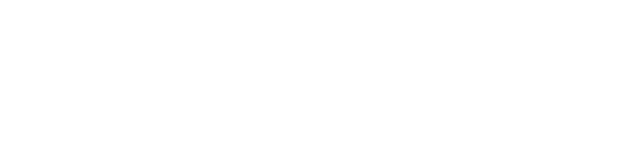
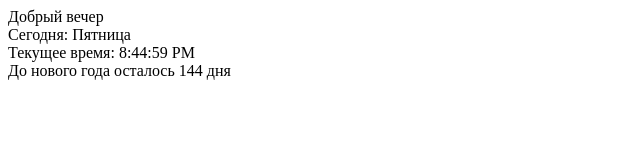
Before and after one commit to Pro100JlUDiN/evolution, a plain HTML site: page lesson12_2/index.html in a window 1280 px wide. Shown: the whole page, without its empty margins (0-640 px from the left). Drawn offline with Linux system fonts and the light colour scheme.

Commit message:
12 урок 2 часть

```diff
--- a/lesson12_2/index.html
+++ b/lesson12_2/index.html
@@ -1,5 +1,5 @@
 <!DOCTYPE html>
-<html lang="en">
+<html lang="ru">
 <head>
     <meta charset="UTF-8">
     <meta name="viewport" content="width=device-width, initial-scale=1.0">
--- a/lesson12_2/script/script.js
+++ b/lesson12_2/script/script.js
@@ -1 +1,104 @@
 "use strict";
+function qlity(){
+    // let block = document.createElement("div");
+    // let ourScript = document.querySelector("script");
+
+    // document.body.insertBefore(block, ourScript);
+
+    let date = new Date();
+
+    // выбор приветствия
+    function choiceGreeting(){
+        let block = document.createElement("div");
+        let ourScript = document.querySelector("script");
+
+        document.body.insertBefore(block, ourScript);
+
+        let hoursNow = date.getHours();
+        const greeting = ["Доброй ночи", "Доброе утро", "Добрый день", "Добрый вечер"];
+
+        if(hoursNow <= 5){
+            document.body.insertBefore(block, ourScript);
+            block.textContent = greeting[0];
+        }else if(hoursNow > 5 && hoursNow <= 12){
+            document.body.insertBefore(block, ourScript);
+            block.textContent = greeting[1];
+        }else if(hoursNow > 12 && hoursNow <= 17){
+            document.body.insertBefore(block, ourScript);
+            block.textContent = greeting[2];
+        }else{
+            document.body.insertBefore(block, ourScript);
+            block.textContent = greeting[3];
+        }
+    }
+    choiceGreeting();
+
+    // выбор дня недели
+    function choiceWeek(){
+        let block = document.createElement("div");
+        let ourScript = document.querySelector("script");
+
+        document.body.insertBefore(block, ourScript);
+
+        const week = ["Воскресенье", "Понедельник", "Вторник", "Среда", "Четверг", "Пятница", "Суббота"];
+
+        let dayOfWeek = date.getDay();
+        document.body.insertBefore(block, ourScript);
+        block.textContent = `Сегодня: ${week[dayOfWeek]}`;
+    }
+    choiceWeek();
+
+    // вывод времени
+    function choiceTime(){
+        let block = document.createElement("div");
+        let ourScript = document.querySelector("script");
+
+        document.body.insertBefore(block, ourScript);
+
+        let timeNow = date.toLocaleTimeString("en");
+        document.body.insertBefore(block, ourScript);
+        block.textContent = `Текущее время: ${timeNow}`;
+    }
+    choiceTime();
+    // таймер
+    function countTimer(deadline){
+        let dateStop = new Date(deadline).getTime(),
+            dateNow = new Date().getTime(),
+            timeRemaining = (dateStop - dateNow) / 1000,
+            seconds =  Math.floor(timeRemaining % 60),
+            minutes = Math.floor((timeRemaining / 60) % 60),
+            hours =  Math.floor(timeRemaining / 60 / 60),
+            days =  Math.floor((timeRemaining / 60 / 60) / 24);
+
+            return days;
+
+
+    }
+    countTimer();
+
+    // вывод сколько дней осталось до нового года
+    function howManyDays(){
+        let block = document.createElement("div");
+        let ourScript = document.querySelector("script");
+
+        document.body.insertBefore(block, ourScript);
+
+        const toNewYear = countTimer("1 january 2020");
+
+        if(toNewYear % 10 === 1){
+            document.body.insertBefore(block, ourScript);
+            block.textContent = `До нового года осталось ${toNewYear} день`;
+        }else if(toNewYear % 10 === 2 || toNewYear % 10 === 3 || toNewYear % 10 === 4){
+            document.body.insertBefore(block, ourScript);
+            block.textContent = `До нового года осталось ${toNewYear} дня`;
+        }else{
+            document.body.insertBefore(block, ourScript);
+            block.textContent = `До нового года осталось ${toNewYear} дней`;
+        }
+    }
+    howManyDays();
+
+}
+qlity();
+
+// console.log(timeNow);
```
